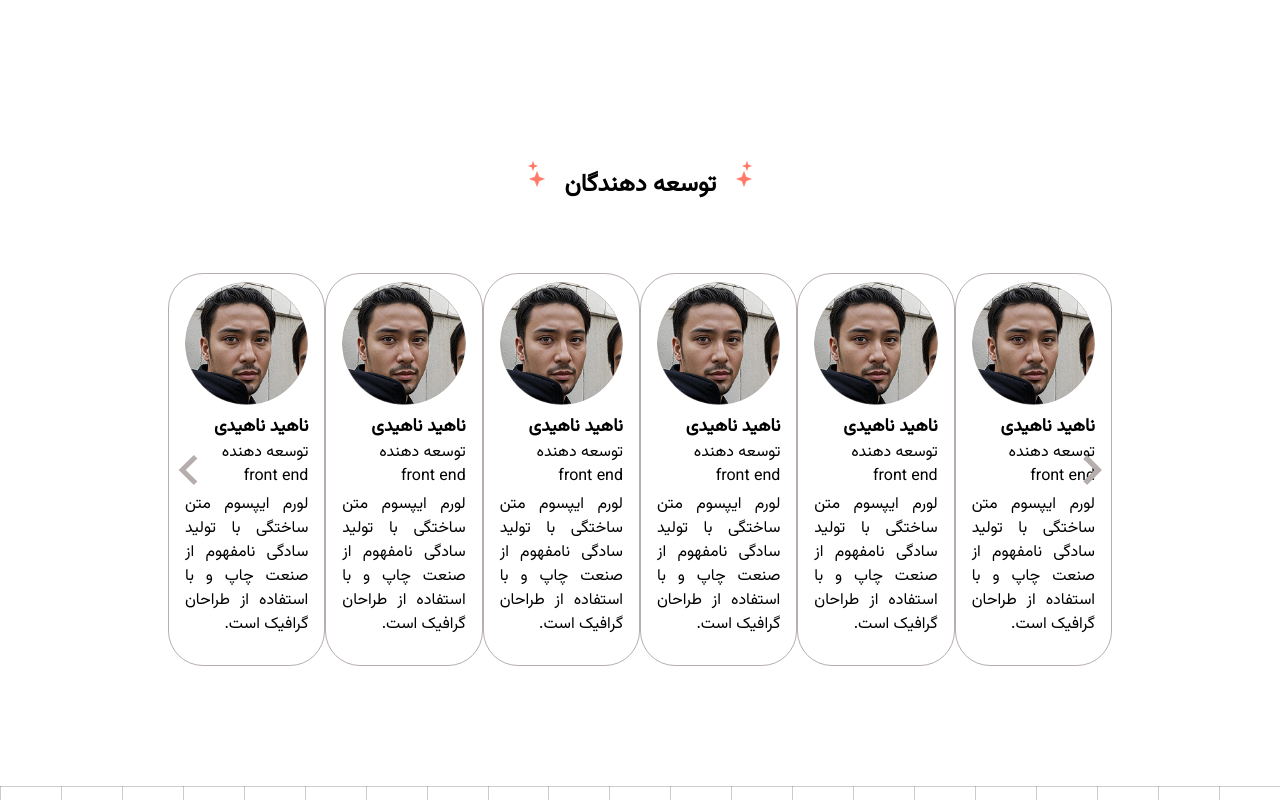
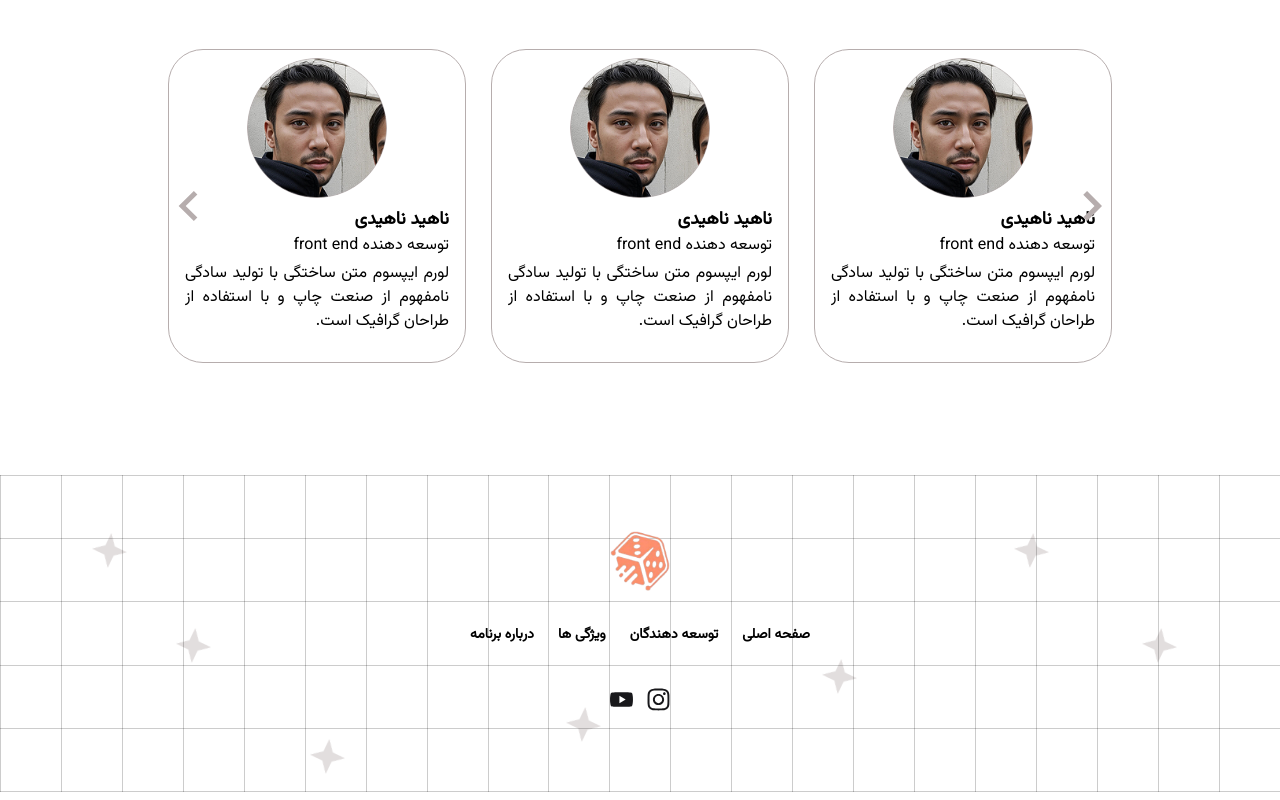
Before and after one commit to buordino/landing, a Next.js app: page / in a window 1280 px wide. Shown: the part 2276-3076 px from the top of the page. Built offline with nearby package versions, Linux system fonts and the light colour scheme.

Commit message:
change ui in dropdown

```diff
--- a/app/_components/DevelopersSection.tsx
+++ b/app/_components/DevelopersSection.tsx
@@ -5,7 +5,7 @@ const DevelopersSection = () => {
   return (
     <section id="developers" className="dark:bg-custome-black pt-32">
       <SectionTitle>توسعه دهندگان</SectionTitle>
-      <div className="py-18 px-12  2lg:px-42">
+      <div className="pt-18 pb-28 px-12  2lg:px-42">
         <div>
           <DevelopersList />
         </div>
--- a/app/_components/Footer.tsx
+++ b/app/_components/Footer.tsx
@@ -6,7 +6,8 @@ import Navigation from "./Navigation";
 
 const Footer = () => {
   return (
-    <footer className="w-full mt-12 pt-14 pb-20 dark:bg-custome-black relative ">
+
+    <footer className="w-full pt-14 pb-20 dark:bg-custome-black relative ">
       <FooterStarsWrraper />
       <FooterLines />
 
@@ -20,6 +21,7 @@ const Footer = () => {
         </div>
       </div>
     </footer>
+
   );
 };
 
--- a/app/_components/MobileMenu.tsx
+++ b/app/_components/MobileMenu.tsx
@@ -7,17 +7,17 @@ const MobileMenu = () => {
       <div
         tabIndex={0}
         role="button"
-        className="btn border-none text-white bg-custome-orange-2 "
+        className="btn border-none text-white  bg-custome-orange-2 shadow-none "
       >
         بخش ها
       </div>
       <ul
         tabIndex={0}
-        className="dropdown-content menu bg-base-100 rounded-box z-1 w-52 p-2 shadow-xl"
+        className="dropdown-content dark:bg-custome-black menu bg-base-100 rounded-box z-1 w-52 p-2 shadow-xl"
       >
         {navigationItems.map((nav, index) => (
           <li
-            className="py-1 transition-all duration-100 hover:text-custome-orange-2"
+            className="py-1 dark:text-white  transition-all duration-100 hover:text-custome-orange-2"
             key={index}
           >
             <Link href={nav.href}>{nav.text}</Link>
```
